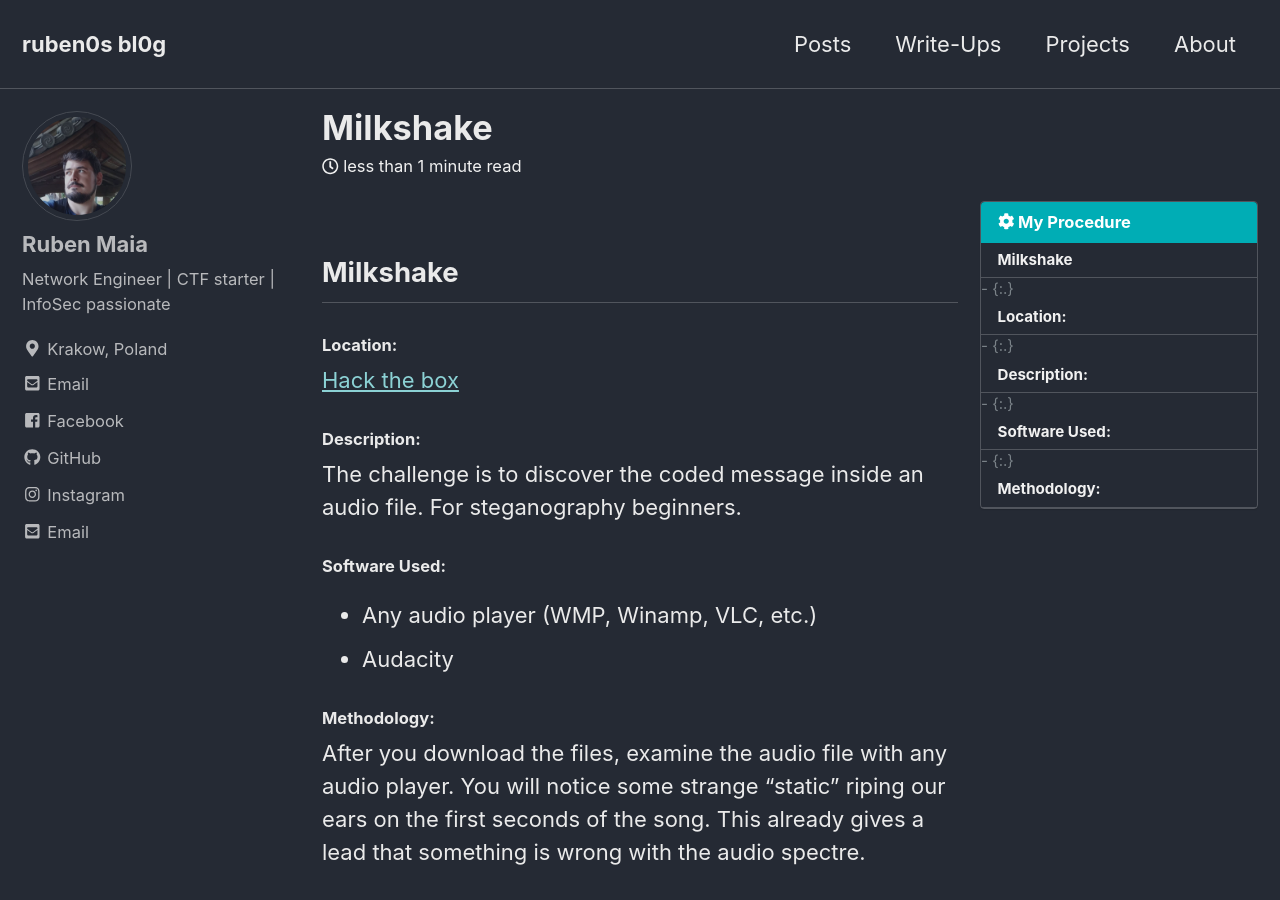
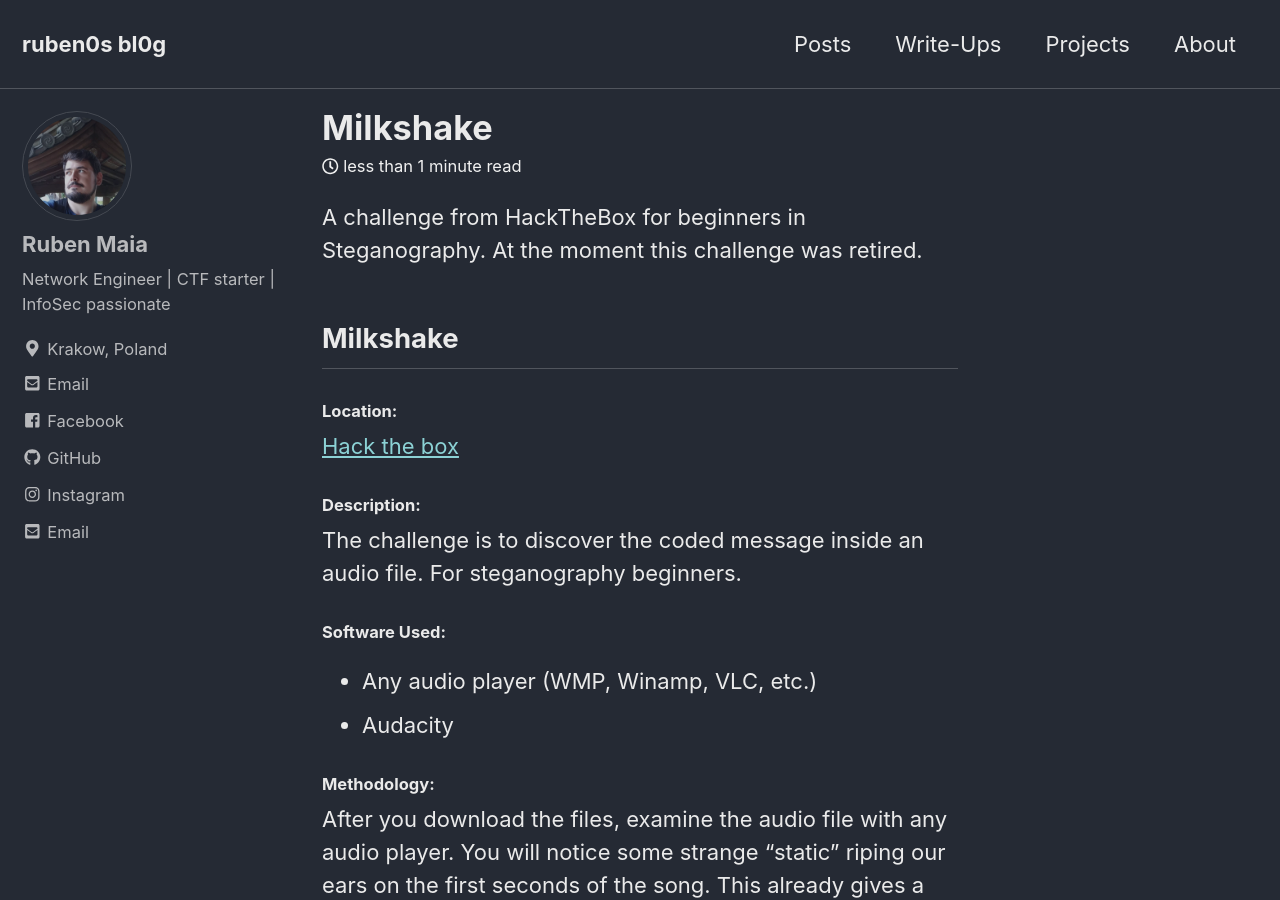
Before and after one commit to rbnmaia/rbnmaia.github.io, a Jekyll site: the page built from _writeups/2018-4-22-milkshake.md, in a window 1280 px wide and 900 px high. Built offline with Jekyll 4.4.1, drawn with Linux system fonts in a browser that asks for light colours; cached includes are drawn as plain includes.

Commit message:
Update 2018-4-22-milkshake.md

```diff
--- a/_writeups/2018-4-22-milkshake.md
+++ b/_writeups/2018-4-22-milkshake.md
@@ -1,10 +1,8 @@
 ---
 title: Milkshake
-toc: true
-toc_label: "My Procedure"
-toc_icon: "cog"
 ---
 
+A challenge from HackTheBox for beginners in Steganography. At the moment this challenge was retired.
 
 ## Milkshake
 
```
